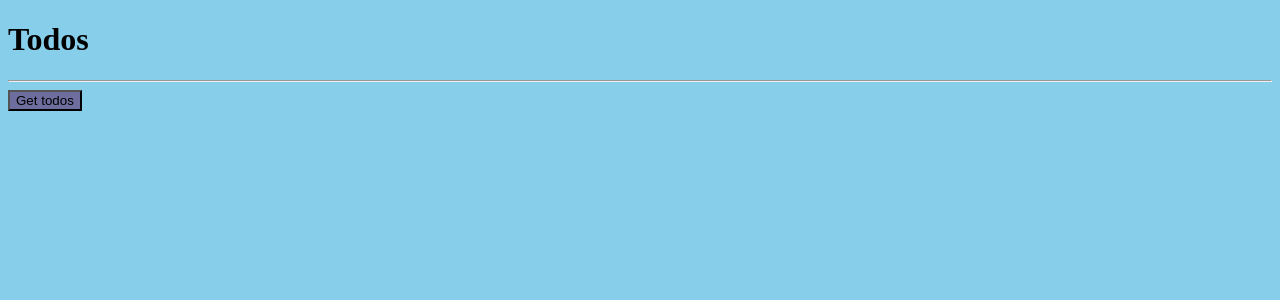
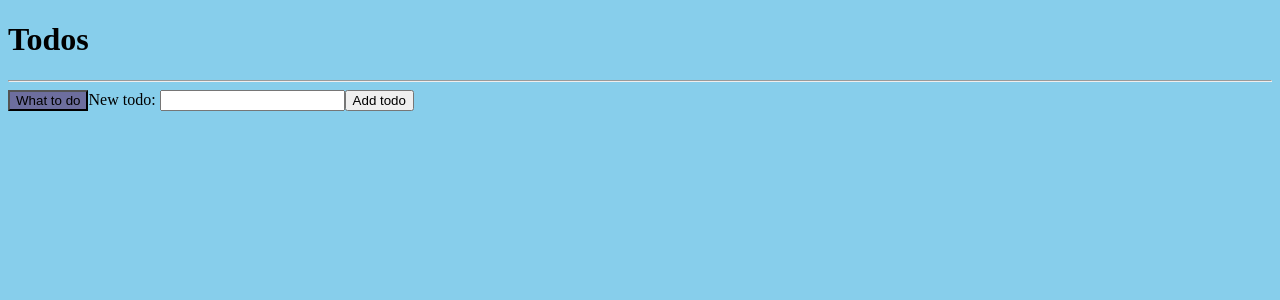
Before and after one commit to green-fox-academy/kocsisttibor, an Angular app in the folder project-phase/angular-todo-app/: page / in a window 1280 px wide. Shown: the top 300 px of the page. Built offline with nearby package versions, Linux system fonts and the light colour scheme.

Commit message:
feat(angular-todo-app): add new todo feature created

```diff
--- a/project-phase/angular-todo-app/src/app/app.component.html
+++ b/project-phase/angular-todo-app/src/app/app.component.html
@@ -3,10 +3,11 @@
 </h1>
 <hr>
 
-<button class="header" (click)="displayTodos()">Get todos</button>
-<!-- <label>New todo:
-  <input type="text" [(ngModule)]="newTodo">
-</label> -->
+<button class="header" (click)="displayTodos()">What to do</button>
+<label>New todo:
+  <input type="text" [(ngModel)]="newTodo">
+</label>
+<button (click)="addTodo()">Add todo</button>
 <div *ngIf="display===true">
   <div class=todos  *ngIf="todos.length > 0; else emptyList">
     <ul>
--- a/project-phase/angular-todo-app/src/app/app.component.ts
+++ b/project-phase/angular-todo-app/src/app/app.component.ts
@@ -10,6 +10,7 @@ export class AppComponent {
   title = 'Todos';
   todos
   display = false;
+  newTodo
 
   constructor(service: TodosService) {
     this.todos = service.getTodos()
@@ -19,4 +20,8 @@ export class AppComponent {
     this.display = true;
   }
 
+  addTodo() {
+    this.todos.push(this.newTodo);
+  }
+
 }
```
